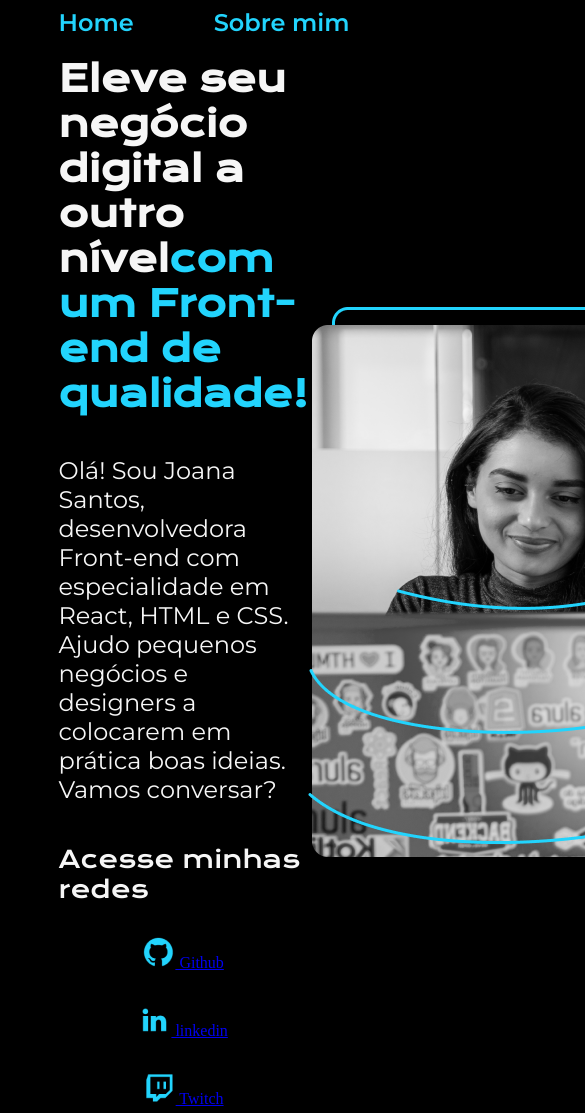
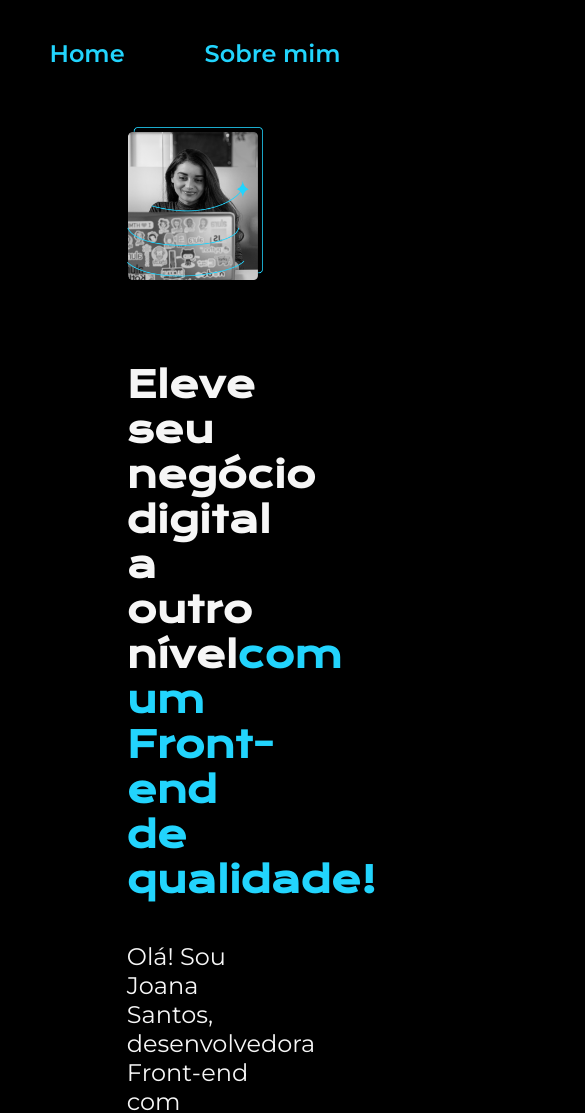
Before and after one commit to jorgelucasp42/CSS-flexbox, a plain HTML site: page index.html in a window 390 px wide. Shown: the top 1113 px of the page, 585 px wide, since content can reach past the window. Drawn offline with nearby package versions, Linux system fonts and the light colour scheme.

Commit message:
Update style.css

```diff
--- a/styles/style.css
+++ b/styles/style.css
@@ -38,9 +38,10 @@ body{
     display: flex;
     align-items: center;
     justify-content: space-between;
+    gap: 82px;
 }
 .apresentacao__conteudo{
-    width: 615px;
+    width: 50%;
     display: flex;
     flex-direction: column;
     gap: 40px;
@@ -70,12 +71,12 @@ body{
     font-weight: 400;
     font-size: 1.5rem;
 }
-.apresentacao__links__link{
+.apresentacao__links__navegacao{
     display: flex;
     justify-content: center;
     gap: 16px;
     border: 2px solid var(--cor-terciaria);
-    width: 378px;
+    width: 50%;
     text-align: center;
     border-radius: 8px;
     font-size: 1.5rem;
@@ -88,6 +89,9 @@ body{
 .apresentacao__links__link:hover{
     background-color: var(--cor-hover);
 }
+.apresentacao__imagem{
+    width: 50%;
+}
 .rodape{
     color: var(--cor-primaria);
     background-color: var(--cor-terciaria);
@@ -97,3 +101,16 @@ body{
     font-size: 1.5rem;
     font-weight: 400;
 }
+
+@media (max-width: 1200px) {
+    .cabecalho{
+         padding: 10%;
+    }
+    .cabecalho__menu{
+        justify-content: center;
+    }
+    .apresentacao{
+        flex-direction: column-reverse;
+    }
+
+}
```
